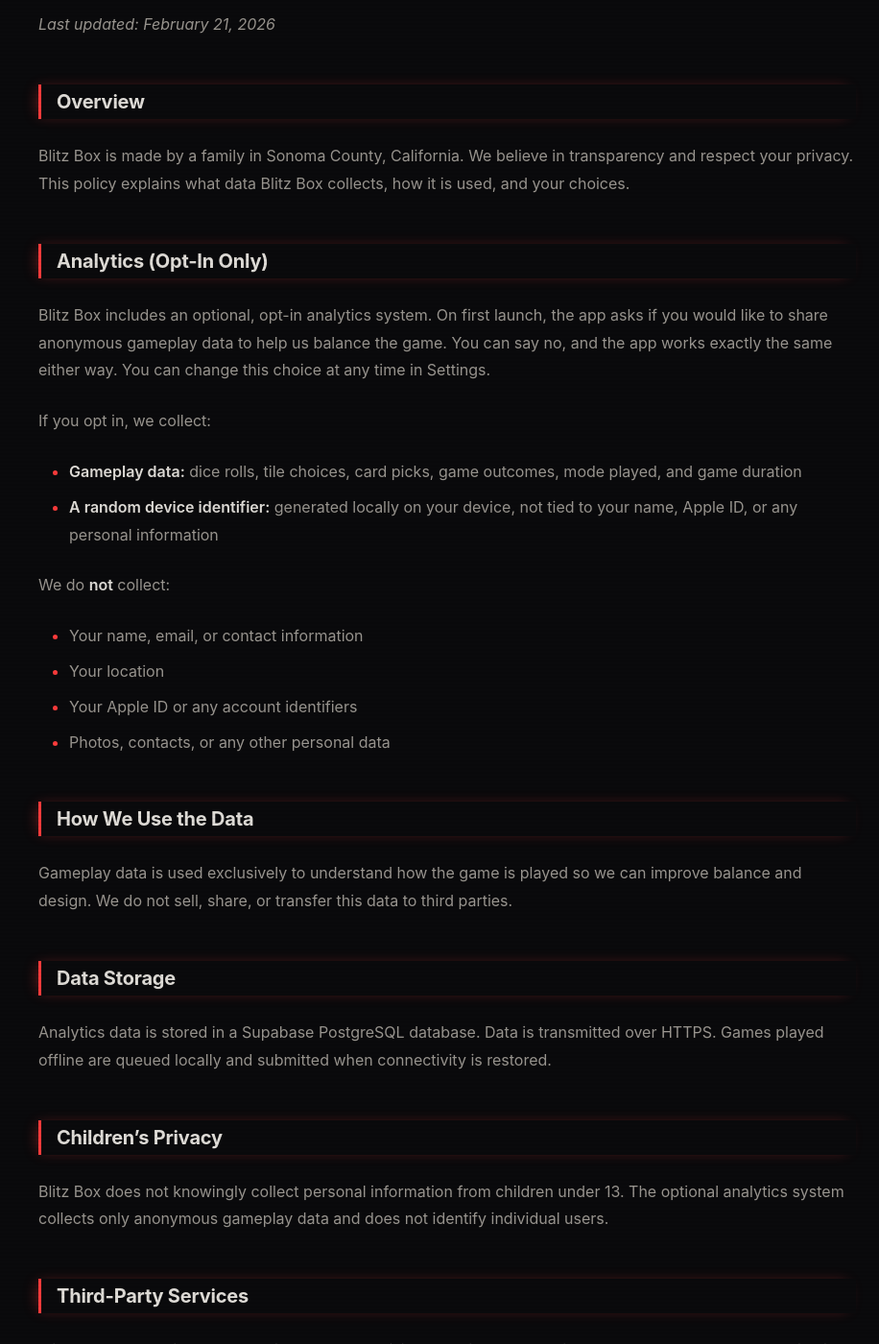
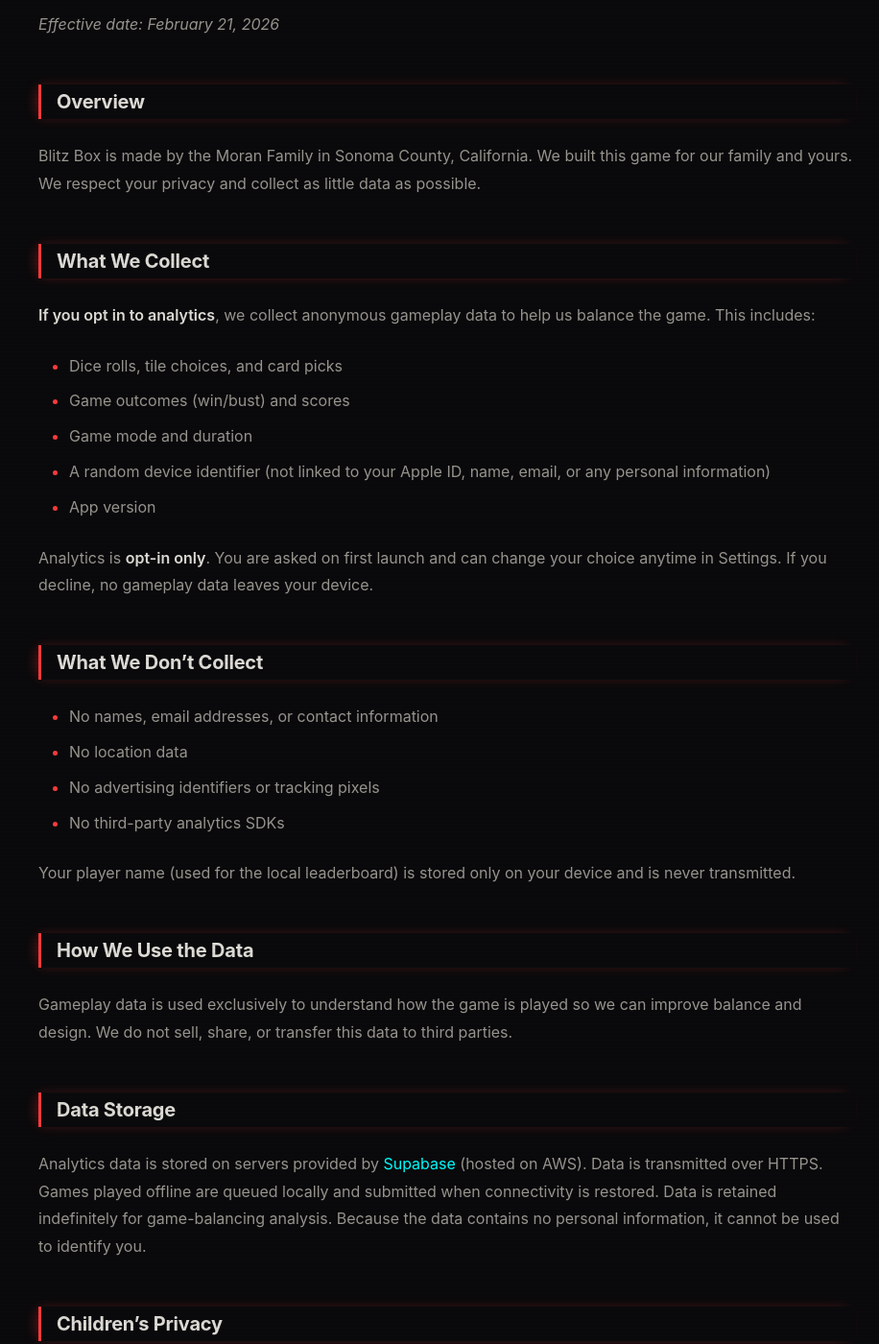
Before and after one commit to seanrmoran/seanrmoran.github.io, a Jekyll site: the page built from blitz-box-privacy.md, in a window 1280 px wide and 1400 px high, scrolled down 246 px. Shown: the whole window at 96% size, without its empty margins (174-1090 px from the left). Built offline with Jekyll 4.4.1, drawn with Linux system fonts in a browser that asks for light colours; some of the changed text lies outside the part shown.

Commit message:
Update Blitz Box privacy policy for App Store submission
Co-Authored-By: Claude Opus 4.6 <noreply@anthropic.com>

```diff
--- a/blitz-box-privacy.md
+++ b/blitz-box-privacy.md
@@ -4,27 +4,32 @@ title: Blitz Box Privacy Policy
 permalink: /blitz-box/privacy/
 ---
 
-*Last updated: February 21, 2026*
+*Effective date: February 21, 2026*
 
 ## Overview
 
-Blitz Box is made by a family in Sonoma County, California. We believe in transparency and respect your privacy. This policy explains what data Blitz Box collects, how it is used, and your choices.
+Blitz Box is made by the Moran Family in Sonoma County, California. We built this game for our family and yours. We respect your privacy and collect as little data as possible.
 
-## Analytics (Opt-In Only)
+## What We Collect
 
-Blitz Box includes an optional, opt-in analytics system. On first launch, the app asks if you would like to share anonymous gameplay data to help us balance the game. You can say no, and the app works exactly the same either way. You can change this choice at any time in Settings.
+**If you opt in to analytics**, we collect anonymous gameplay data to help us balance the game. This includes:
 
-If you opt in, we collect:
+- Dice rolls, tile choices, and card picks
+- Game outcomes (win/bust) and scores
+- Game mode and duration
+- A random device identifier (not linked to your Apple ID, name, email, or any personal information)
+- App version
 
-- **Gameplay data:** dice rolls, tile choices, card picks, game outcomes, mode played, and game duration
-- **A random device identifier:** generated locally on your device, not tied to your name, Apple ID, or any personal information
+Analytics is **opt-in only**. You are asked on first launch and can change your choice anytime in Settings. If you decline, no gameplay data leaves your device.
 
-We do **not** collect:
+## What We Don't Collect
 
-- Your name, email, or contact information
-- Your location
-- Your Apple ID or any account identifiers
-- Photos, contacts, or any other personal data
+- No names, email addresses, or contact information
+- No location data
+- No advertising identifiers or tracking pixels
+- No third-party analytics SDKs
+
+Your player name (used for the local leaderboard) is stored only on your device and is never transmitted.
 
 ## How We Use the Data
 
@@ -32,25 +37,20 @@ Gameplay data is used exclusively to understand how the game is played so we can
 
 ## Data Storage
 
-Analytics data is stored in a Supabase PostgreSQL database. Data is transmitted over HTTPS. Games played offline are queued locally and submitted when connectivity is restored.
+Analytics data is stored on servers provided by [Supabase](https://supabase.com) (hosted on AWS). Data is transmitted over HTTPS. Games played offline are queued locally and submitted when connectivity is restored. Data is retained indefinitely for game-balancing analysis. Because the data contains no personal information, it cannot be used to identify you.
 
 ## Children's Privacy
 
-Blitz Box does not knowingly collect personal information from children under 13. The optional analytics system collects only anonymous gameplay data and does not identify individual users.
+Blitz Box is a family game suitable for all ages. We do not knowingly collect personal information from anyone, including children under 13. Analytics data, when opted in, is fully anonymous and contains no personal identifiers.
 
-## Third-Party Services
+## Data Deletion
 
-Blitz Box does not include any third-party advertising, tracking, or analytics SDKs. The only external service is our own Supabase database for opt-in gameplay telemetry.
-
-## Your Choices
-
-- **Opt out of analytics** at any time in Settings
-- **Delete your data** by contacting us at the email below
+You can turn off analytics at any time in Settings to stop future data collection. To request deletion of previously collected anonymous data, contact us at [blitzboxgame@gmail.com](mailto:blitzboxgame@gmail.com) with the subject "Data Deletion Request" and we will remove records associated with your device identifier.
 
 ## Changes to This Policy
 
-If we make changes to this policy, we will update the date at the top of this page.
+If we update this policy, the revised version will be available in the app and at this page. We will update the effective date at the top.
 
 ## Contact
 
-If you have questions about this privacy policy, contact us at [sean.r.moran@gmail.com](mailto:sean.r.moran@gmail.com).
+Questions or concerns? Reach us at [blitzboxgame@gmail.com](mailto:blitzboxgame@gmail.com).
```
